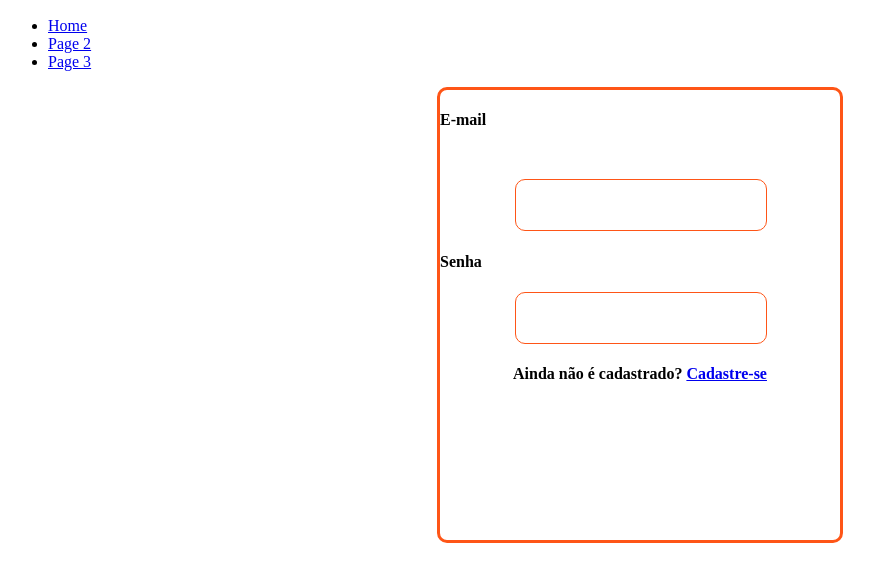
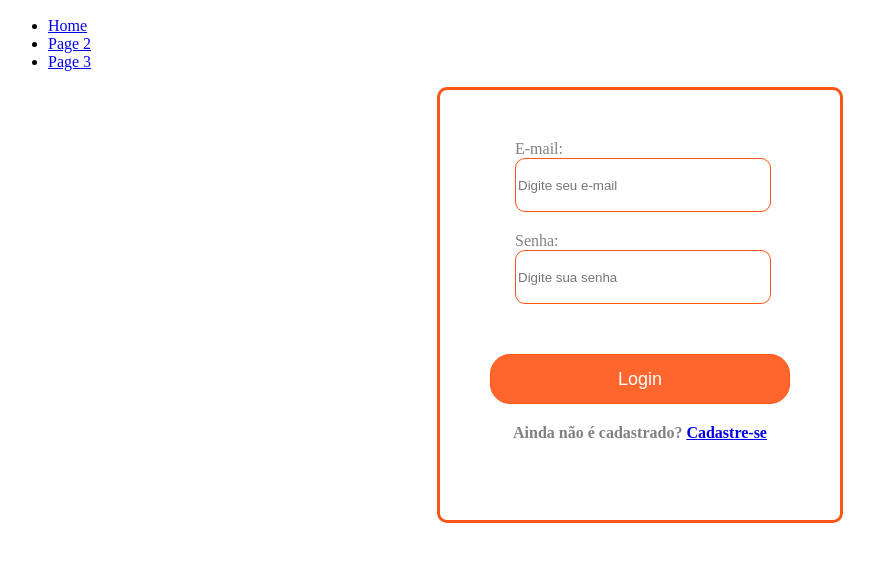
Before and after one commit to eduardigo/squad09, a plain HTML site: page page3.html in a window 1280 px wide. Shown: the part 55-636 px from the top of the page, without its empty margins (0-874 px from the left). Drawn offline with Linux system fonts and the light colour scheme.

Commit message:
Alterações na tela de login

```diff
--- a/css/page3.css
+++ b/css/page3.css
@@ -1,33 +1,53 @@
 div.caixa-login{
     width: 400px;
-    height: 450px;
+    height: 430px;
     border: 3px solid #FE5517;
     border-radius: 10px;
     margin: auto;
 }
 
-div.email-login{
+.email-login{
+    margin-left: 75px;
+    margin-top: 50px;
+}
+
+#digitar-email{
     width: 250px;
     height: 50px;
     border: 1px solid #FE5517;
     border-radius: 10px;
-    margin-left: 75px;
-    margin-top: 50px;
+
 }
 
-div.senha-login{
+.senha-login{
+    margin-left: 75px;
+    margin-top: 20px;
+}
+
+#digitar-senha{
     width: 250px;
     height: 50px;
     border: 1px solid #FE5517;
     border-radius: 10px;
-    margin-left: 75px;
-    margin-top: 20px;
+
+}
+
+#login{
+    width: 300px;
+    height: 50px;
+    border: 1px solid #FE5517;
+    border-radius: 20px;
+    margin-left: 50px;
+    margin-top: 50px;
+    background-color: #FE662E;
+    color: white;
+    font-size: large;
 }
 
 .cadastre-se{
     text-align: center;
-    margin-bottom: auto;
-
+    margin-top: 20px;
+    color: gray;
 }
 
 .logo-fcamara {
@@ -36,3 +56,11 @@ div.senha-login{
     width: 151px;
     height: 34px;
 }
+
+.email{
+    color: gray;
+}
+
+.senha{
+    color: gray;
+}
--- a/page3.html
+++ b/page3.html
@@ -21,19 +21,21 @@
     </header>
     <div class="caixa-login">
 
-      <div>
-        <h4>E-mail</h4>
-        <div class="email-login">
-
+      <div class="email-login">
+        <label for="digitar-email" class="email">E-mail:</label>
+        <div>
+          <input type="text" name="digitarEmail" id="digitar-email" placeholder="Digite seu e-mail">
         </div>
       </div>
 
-      <div>
-        <h4>Senha</h4>
-        <div class="senha-login">
-
+      <div class="senha-login">
+        <label for="digitar-senha" class="senha">Senha:</label>
+        <div>
+          <input type="text" name="digitarSenha" id="digitar-senha" placeholder="Digite sua senha">
         </div>
       </div>
+
+      <button id="login" class="botao-login">Login</button>
 
       <h4 class="cadastre-se">Ainda não é cadastrado? <a href="page2.html">Cadastre-se</a></h4>
 
```
